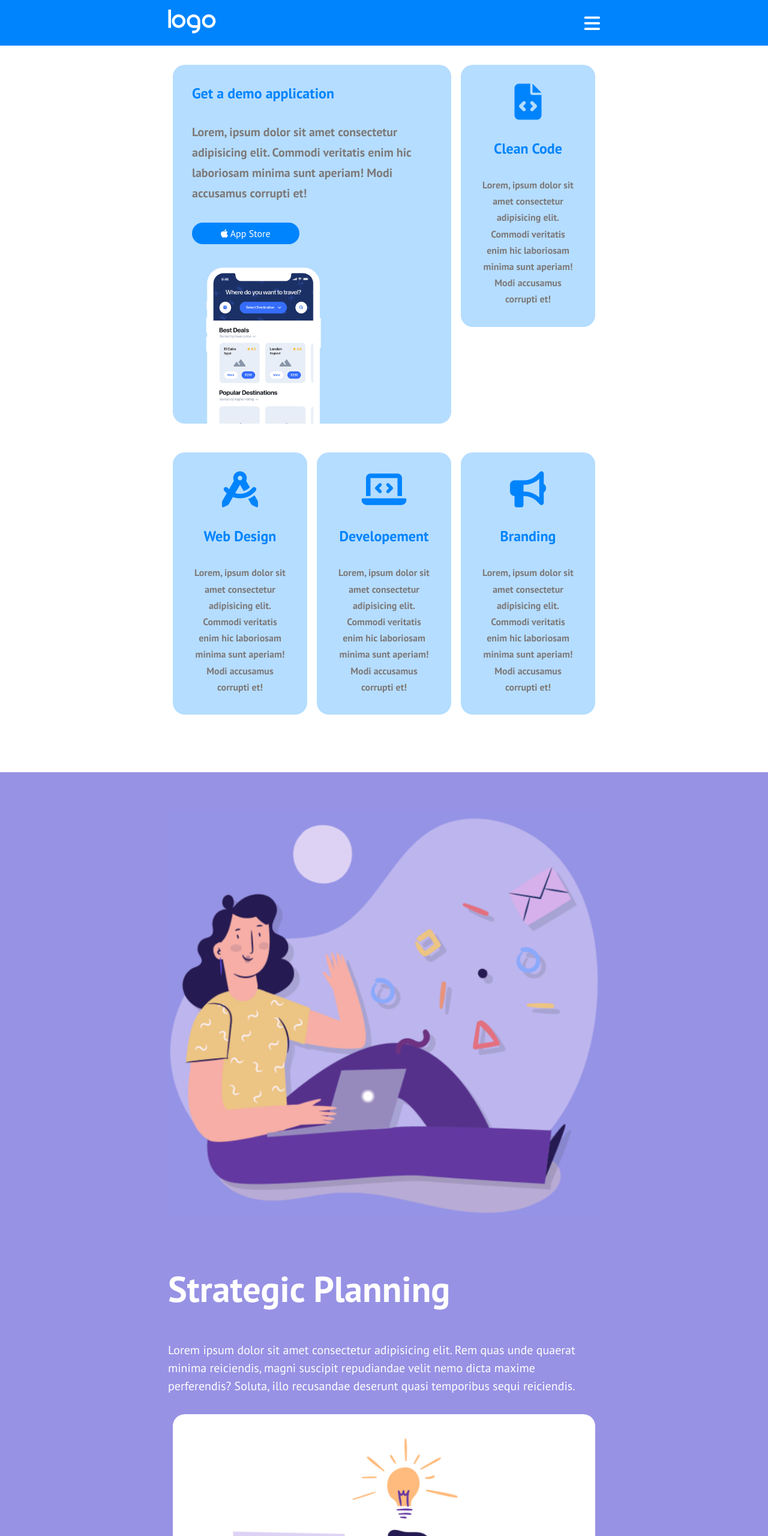
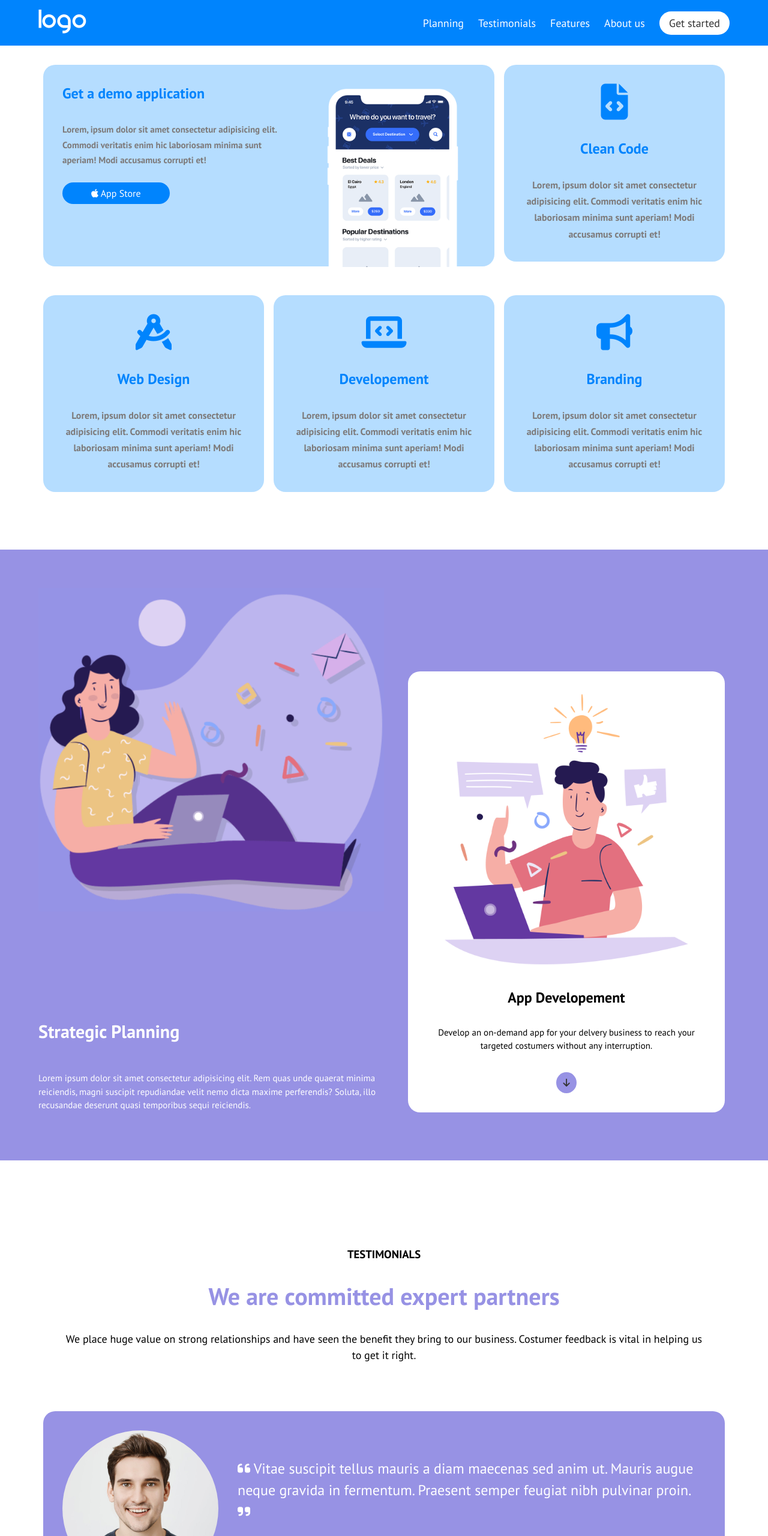
Before and after one commit to ghiottoandrea/htmlcss-responsive-layout, a plain HTML site: page index.html in a window 1280 px wide. Shown: the top 2560 px of the page at 60% size. Drawn offline with Linux system fonts and the light colour scheme.

Commit message:
Optimize desktop version

```diff
--- a/assets/css/style.css
+++ b/assets/css/style.css
@@ -80,6 +80,10 @@
     width: 100%;
 }
 
+.white {
+    color: var(--layout-lighter);
+}
+
 /* #endregion Utilites */
 
 /* #region Common */
@@ -94,14 +98,23 @@ nav {
     align-items: center;
 }
 
+ul {
+    list-style: none;
+    display: flex;
+    justify-content: end;
+    gap: 1.5rem;
+
+}
+
 #strategic-plan a {
     text-decoration: none;
     color: var(--layout-dark);
 }
 
-a{
+a {
     text-decoration: none;
 }
+
 .card>i {
     font-size: 100px;
     color: var(--layout-primary);
@@ -111,13 +124,27 @@ a{
 
 /* #region Header */
 .left-menu {
-    width: 50%;
+    width: 30%;
 }
 
 .right-menu {
-    width: 50%;
+    width: 70%;
+    font-size: 18px;
+    display: none;
+}
+
+.right-menu-sm {
+    width: 70%;
     text-align: end;
-    font-size: 30px
+    font-size: 30px;
+
+}
+
+.btn-menu {
+    background-color: var(--layout-lighter);
+    color: var(--layout-dark);
+    padding: 0.5rem 1rem;
+    border-radius: 20px;
 }
 
 /* #endregion Header */
@@ -125,11 +152,15 @@ a{
 /* #region Downoload */
 .phone-img {
     width: 100%;
-    margin-bottom: -2rem;
+    margin-bottom: -2.3rem;
 }
 
 .card-speach {
     text-align: center;
+}
+
+.main-card-speach {
+    padding: 2rem 0;
 }
 
 .main-card-title,
@@ -165,6 +196,10 @@ a{
     line-height: 1.5;
     color: var(--layout-lighter);
     font-size: 20px;
+}
+
+.img-plan-1 {
+    width: 100%
 }
 
 .strategic-card-speach {
@@ -205,13 +240,16 @@ a{
     object-fit: cover;
 }
 
+.testimonials-speach-card,
 .testimonials-speach {
     line-height: 1.5;
     font-size: 24px;
 }
-.name-testimonial{
+
+.name-testimonial {
     padding-top: 2rem;
 }
+
 /* #endregion Testimonials */
 
 /* #region work-wiyh-us */
@@ -385,70 +423,196 @@ a{
 
 /* #region Query */
 @media screen and (min-width:768px) {
-    .container{
+    .container {
         max-width: 720px;
         width: 90%;
         margin: auto;
     }
-    .col-md-4{
+
+    .col-md-4 {
         width: calc((100% / 12)*4);
     }
-    .col-md-5{
+
+    .col-md-5 {
         width: calc((100%/12)*5);
     }
-    .col-md-6{
+
+    .col-md-6 {
         width: 50%;
     }
-    .col-md-7{
+
+    .col-md-7 {
         width: calc((100%/12)*7);
     }
-    .col-md-8{
+
+    .col-md-8 {
         width: calc((100%/12)*8);
     }
 
 
-    .phone-img{
+    .phone-img {
         width: 60%;
     }
-    .main-card{
+
+    .main-card {
         align-items: flex-start;
     }
+
     .card>i {
         font-size: 60px;
     }
-    .card-speach{
+
+    .card-speach {
         font-size: 16px;
     }
-    .strategic-title{
+
+    .strategic-title {
         font-size: 60px;
     }
-    .card-testimonials{
+
+    .card-testimonials {
         flex-direction: row;
     }
-    .testimonials-speach{
+
+    .testimonials-speach {
         font-size: 18px;
         text-align: start;
     }
-    .name-testimonial{
+
+    .name-testimonial {
         align-items: flex-start;
         text-align: left;
     }
-    .pd-left{
+
+    .pd-left {
         padding-left: 2rem;
     }
-    .text-img-about-us{
+
+    .text-img-about-us {
         font-size: 30px;
     }
-    .img-box i{
+
+    .img-box i {
         right: 114px;
     }
-    .speach-get-started{
+
+    .speach-get-started {
         padding: 0 5rem;
     }
 }
 
-@media screen and (min-width:992px) {}
+@media screen and (min-width:992px) {
+    .container {
+        max-width: 972px;
+        width: 90%;
+        margin: auto;
+    }
+}
 
-@media screen and (min-width:1200px) {}
+@media screen and (min-width:1200px) {
+    .container {
+        max-width: 1152px;
+        width: 90%;
+        margin: auto;
+    }
+
+    .container-small {
+        width: 40%;
+        margin: auto;
+        max-width: 1152px;
+    }
+
+    .containe-medium {
+        width: 60%;
+        margin: auto;
+        max-width: 1152px;
+    }
+
+    .right-menu {
+        display: inline;
+    }
+
+    .right-menu-sm {
+        display: none;
+    }
+
+    .col-xl-3 {
+        width: calc((100%/12)*3);
+    }
+
+    .col-xl-4 {
+        width: calc((100%/12)*4);
+    }
+
+    .col-xl-5 {
+        width: calc((100%/12)*5);
+    }
+
+    .col-xl-6 {
+        width: calc((100%/12)*6);
+    }
+
+    .col-xl-7 {
+        width: calc((100%/12)*7);
+    }
+
+    .col-xl-9 {
+        width: calc((100%/12)*9);
+    }
+
+    .main-card {
+        flex-direction: row;
+    }
+
+    .phone-img {
+        width: 100%;
+    }
+
+    .main-card-speach {
+        font-size: 15px;
+    }
+
+    .box-card {
+        align-self: end;
+        padding-left: 2rem;
+    }
+
+    .img-plan-1 {
+        margin-bottom: 6rem;
+    }
+
+    .strategic-title {
+        font-size: 30px;
+    }
+
+    .strategic-speach {
+        font-size: 15px;
+        margin-bottom: 1rem;
+    }
+
+    .strategic-card-speach {
+        font-size: 15px;
+    }
+
+    .strategic-btn {
+        font-size: 15px;
+        padding: 0.5rem 0.7rem;
+    }
+
+    .testimonials-speach {
+        text-align: center;
+    }
+
+    .testimonials-speach-card {
+        text-align: left;
+    }
+    .img-about-us{
+        position: relative;
+    }
+    .img-box i{
+        position: absolute;
+        right: 240px;
+    }
+}
 
 /* #endregion Query */
--- a/index.html
+++ b/index.html
@@ -21,9 +21,19 @@
             <div class="left-menu">
                 <img src="./assets/img/logo.png" alt="" class="logo">
             </div>
-            <div class="right-menu">
+            <div class="right-menu-sm">
                 <i class="fa-solid fa-bars"></i>
             </div>
+            <div class="right-menu">
+                <ul>
+                    <li><a href="#" class="white">Planning</a></li>
+                    <li><a href="#" class="white">Testimonials</a></li>
+                    <li><a href="#" class="white">Features</a></li>
+                    <li><a href="#" class="white">About us</a></li>
+                    <li><a href="#" class="btn-menu">Get started</a></li>
+                </ul>
+            </div>
+
         </nav>
     </header>
     <!-- /#side_header -->
@@ -35,13 +45,17 @@
                 <div class="row">
                     <div class="col-12 col-md-8">
                         <div class="card main-card">
+                            <div class="col-12 col-xl-7">
                                 <h2 class="main-card-title">Get a demo application</h2>
                                 <p class="main-card-speach">
                                     Lorem, ipsum dolor sit amet consectetur adipisicing elit. Commodi veritatis enim hic
                                     laboriosam minima sunt aperiam! Modi accusamus corrupti et!
                                 </p>
                                 <a href="#" class="btn"><i class="fa-brands fa-apple"></i> App Store</a>
+                            </div>
+                            <div class="col-12 col-xl-5">
                                 <img src="./assets/img/phone.png" alt="" class="phone-img">
+                            </div>
                         </div>
                     </div>
                     <div class="col-12 col-md-4">
@@ -92,20 +106,23 @@
         <!-- /#download -->
 
         <section id="strategic-plan">
-            <div class="container row">
+            <div class="container  row container-medium">
+                <div class="col-12 col-xl-6">
                     <div class="col-12">
-                    <img src="./assets/img/planning1.png" alt="" class="img-width">
+                        <img src="./assets/img/planning1.png" alt="" class="img-plan-1">
                     </div>
                     <div class="col-12">
                         <h2 class="strategic-title">Strategic Planning</h2>
                         <p class="strategic-speach">
                             Lorem ipsum dolor sit amet consectetur adipisicing elit. Rem quas unde quaerat minima
                             reiciendis,
-                        magni suscipit repudiandae velit nemo dicta maxime perferendis? Soluta, illo recusandae deserunt
+                            magni suscipit repudiandae velit nemo dicta maxime perferendis? Soluta, illo recusandae
+                            deserunt
                             quasi temporibus sequi reiciendis.
                         </p>
                     </div>
-                <div class="col-12">
+                </div>
+                <div class="col-12 col-xl-6 box-card">
                     <div class="card strategic-card">
                         <img src="./assets/img/planning2.png" alt="" class="img-width">
                         <h2>App Developement</h2>
@@ -136,11 +153,11 @@
                     </div>
                     <div class="col-12">
                         <div class="card card-testimonials">
-                            <div class="col-12 col-md-4">
+                            <div class="col-12 col-md-4 col-xl-3">
                                 <img src="./assets/img/testimonial1.jpg" alt="" class="testimonials-img">
                             </div>
-                            <div class="col-12 col-md-8">
-                                <p class="testimonials-speach">
+                            <div class="col-12 col-md-8 col-xl-9">
+                                <p class="testimonials-speach-card">
                                     <i class="fa-solid fa-quote-left"></i>
                                     Vitae suscipit tellus mauris a diam maecenas sed anim ut. Mauris augue neque gravida
                                     in
@@ -153,11 +170,11 @@
                     </div>
                     <div class="col-12">
                         <div class="card card-testimonials">
-                            <div class="col-12 col-md-4">
+                            <div class="col-12 col-md-4 col-xl-3">
                                 <img src="./assets/img/testimonial2.jpg" alt="" class="testimonials-img">
                             </div>
-                            <div class="col-12 col-md-8">
-                                <p class="testimonials-speach">
+                            <div class="col-12 col-md-8 col-xl-9">
+                                <p class="testimonials-speach-card">
                                     <i class="fa-solid fa-quote-left"></i>
                                     Vitae suscipit tellus mauris a diam maecenas sed anim ut. Mauris augue neque gravida
                                     in
@@ -170,11 +187,11 @@
                     </div>
                     <div class="col-12">
                         <div class="card card-testimonials">
-                            <div class="col-12 col-md-4">
+                            <div class="col-12 col-md-4 col-xl-3">
                                 <img src="./assets/img/testimonial3.jpg" alt="" class="testimonials-img">
                             </div>
-                            <div class="col-12 col-md-8">
-                                <p class="testimonials-speach">
+                            <div class="col-12 col-md-8 col-xl-9">
+                                <p class="testimonials-speach-card">
                                     <i class="fa-solid fa-quote-left"></i>
                                     Vitae suscipit tellus mauris a diam maecenas sed anim ut. Mauris augue neque gravida
                                     in
@@ -192,9 +209,9 @@
 
         <section id="work-with-us">
             <div class="container">
+                <h2 class="title-work-with-us">Benefits of working with us</h2>
                 <div class="row">
-                    <h2 class="title-work-with-us">Benefits of working with us</h2>
-                    <div class="col-12 col-md-6">
+                    <div class="col-12 col-md-6 col-xl-4">
                         <div class="card card-work-with-us">
                             <span class="numbers">
                                 01
@@ -207,7 +224,7 @@
                             <a href="#" class="btn btn-work-with-us">more</a>
                         </div>
                     </div>
-                    <div class="col-12 col-md-6">
+                    <div class="col-12 col-md-6 col-xl-4">
                         <div class="card card-work-with-us">
                             <span class="numbers">
                                 02
@@ -220,7 +237,7 @@
                             <a href="#" class="btn btn-work-with-us">more</a>
                         </div>
                     </div>
-                    <div class="col-12 col-md-6">
+                    <div class="col-12 col-md-6 col-xl-4">
                         <div class="card card-work-with-us">
                             <span class="numbers">
                                 03
@@ -233,7 +250,7 @@
                             <a href="#" class="btn btn-work-with-us">more</a>
                         </div>
                     </div>
-                    <div class="col-12 col-md-6">
+                    <div class="col-12 col-md-6 col-xl-4">
                         <div class="card card-work-with-us">
                             <span class="numbers">
                                 04
@@ -246,7 +263,7 @@
                             <a href="#" class="btn btn-work-with-us">more</a>
                         </div>
                     </div>
-                    <div class="col-12 col-md-6">
+                    <div class="col-12 col-md-6 col-xl-4">
                         <div class="card card-work-with-us">
                             <span class="numbers">
                                 05
@@ -259,7 +276,7 @@
                             <a href="#" class="btn btn-work-with-us">more</a>
                         </div>
                     </div>
-                    <div class="col-12 col-md-6">
+                    <div class="col-12 col-md-6 col-xl-4">
                         <div class="card card-work-with-us">
                             <span class="numbers">
                                 06
@@ -317,7 +334,7 @@
         <!-- /#about-us -->
 
         <section id="get-started">
-            <div class="container">
+            <div class="container container-small">
                 <div class="row">
                     <div class="col-12">
                         <div class="box-get-started">
@@ -343,7 +360,7 @@
     <!-- /#side_main -->
 
     <footer id="side_footer">
-        <div class="container">
+        <div class="container container-small">
             <div class="top-footer">
                 <p class="footer-speach">
                     Lorem ipsum dolor sit amet consectetur adipisicing elit. Ex perferendis eligendi, minima veniam
```
Lines whose indentation alone changed are shown as unchanged.
